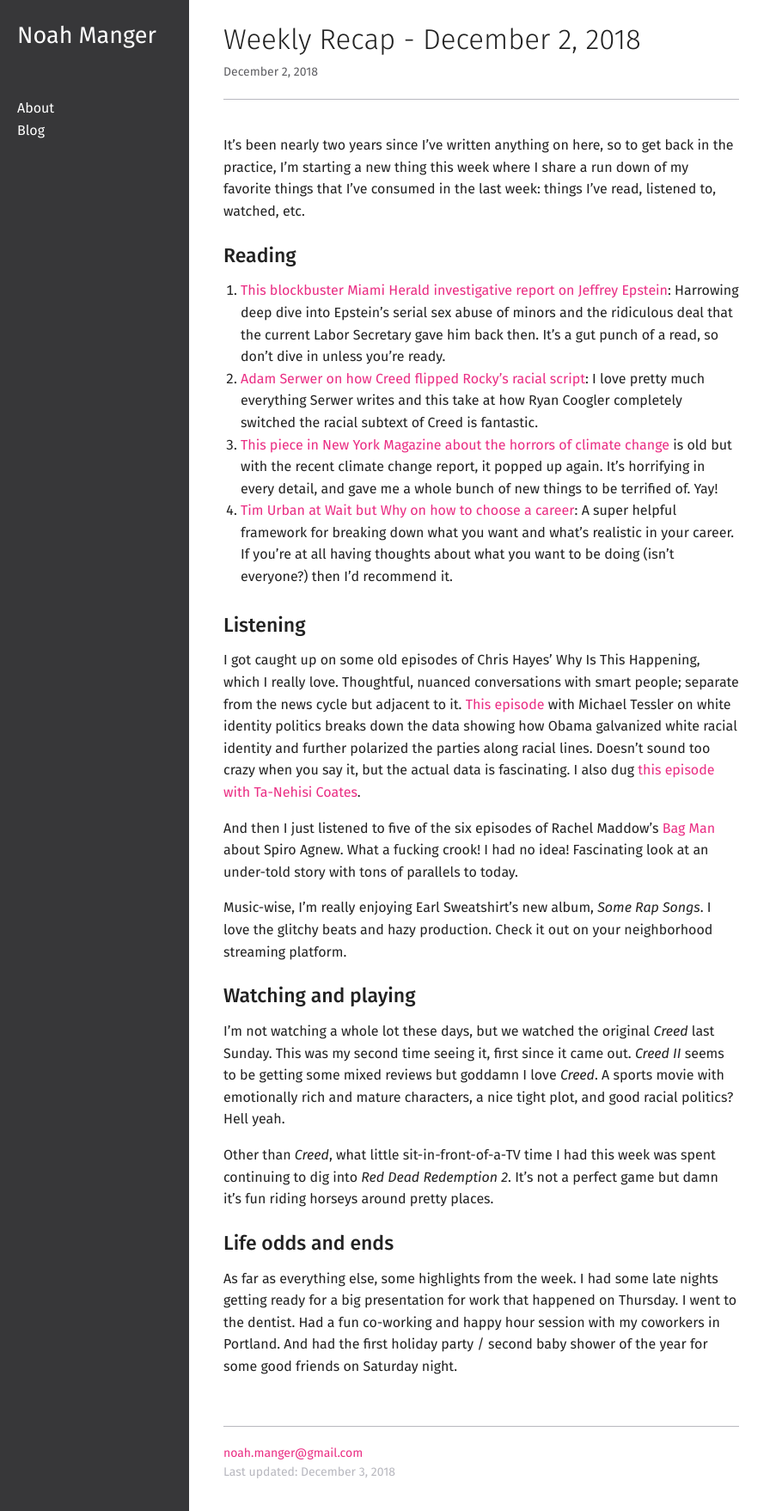
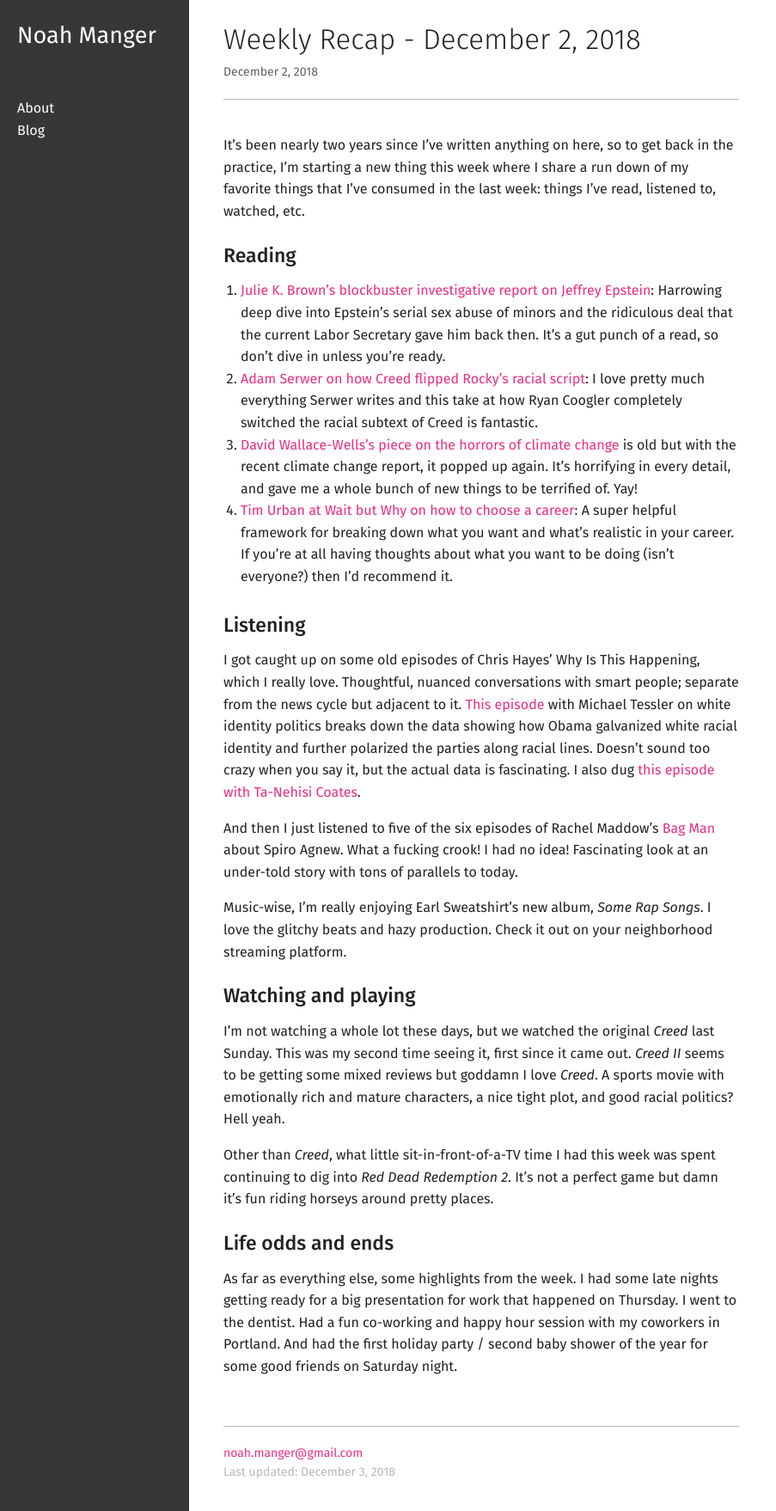
Before and after one commit to noahmanger/noahmanger.github.io, a Jekyll site: the page built from _posts/2018-12-2-recap.md, in a window 1280 px wide. Shown: the whole page at 86% size, without its empty margins (0-903 px from the left). Built offline with Jekyll 4.4.1, drawn with Linux system fonts in a browser that asks for light colours.

Commit message:
Author credits

```diff
--- a/_posts/2018-12-2-recap.md
+++ b/_posts/2018-12-2-recap.md
@@ -8,9 +8,9 @@ It’s been nearly two years since I’ve written anything on here, so to get ba
 <!--more-->
 
 ### Reading
-* [This blockbuster Miami Herald investigative report on Jeffrey Epstein](https://www.miamiherald.com/news/local/article220097825.html): Harrowing deep dive into Epstein’s serial sex abuse of minors and the ridiculous deal that the current Labor Secretary gave him back then. It’s a gut punch of a read, so don’t dive in unless you’re ready.
+* [Julie K. Brown's blockbuster investigative report on Jeffrey Epstein](https://www.miamiherald.com/news/local/article220097825.html): Harrowing deep dive into Epstein’s serial sex abuse of minors and the ridiculous deal that the current Labor Secretary gave him back then. It’s a gut punch of a read, so don’t dive in unless you’re ready.
 * [Adam Serwer on how Creed flipped Rocky’s racial script](https://www.theatlantic.com/entertainment/archive/2018/11/how-creed-forever-changed-rocky-series/576757/): I love pretty much everything Serwer writes and this take at how Ryan Coogler completely switched the racial subtext of Creed is fantastic.
-* [This piece in New York Magazine about the horrors of climate change](http://nymag.com/intelligencer/2017/07/climate-change-earth-too-hot-for-humans.html) is old but with the recent climate change report, it popped up again. It’s horrifying in every detail, and gave me a whole bunch of new things to be terrified of. Yay!
+* [David Wallace-Wells's piece on the horrors of climate change](http://nymag.com/intelligencer/2017/07/climate-change-earth-too-hot-for-humans.html) is old but with the recent climate change report, it popped up again. It’s horrifying in every detail, and gave me a whole bunch of new things to be terrified of. Yay!
 * [Tim Urban at Wait but Why on how to choose a career](https://waitbutwhy.com/2018/04/picking-career.html): A super helpful framework for breaking down what you want and what’s realistic in your career. If you’re at all having thoughts about what you want to be doing (isn’t everyone?) then I’d recommend it.
 
 ### Listening
```
